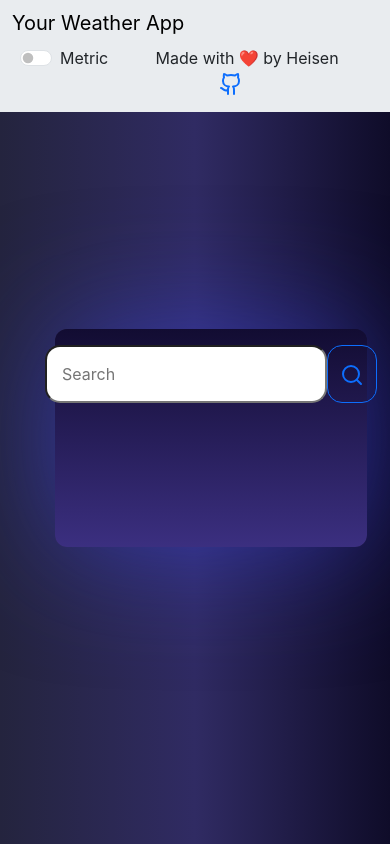
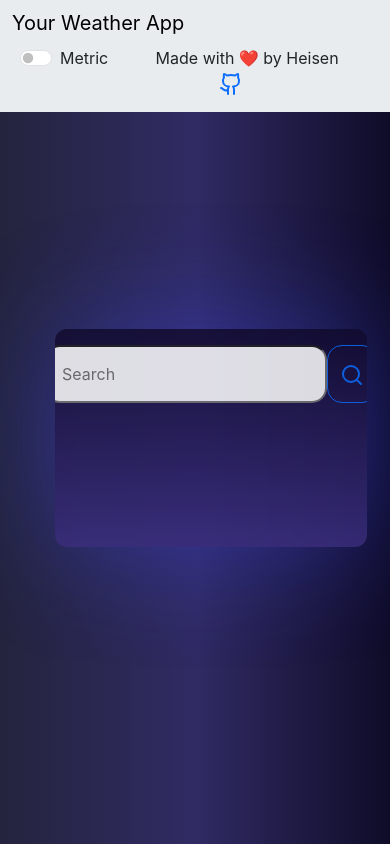
Before and after one commit to Heisen47/react-weather-app, a React (Create React App) app: page / in a window 390 px wide. Built offline with nearby package versions, Linux system fonts and the light colour scheme.

Commit message:
made mobile friendly a lill bit

```diff
--- a/src/Components/Weather-Components/Weather.jsx
+++ b/src/Components/Weather-Components/Weather.jsx
@@ -214,7 +214,7 @@ export const Weather = (props) => {
   };
 
   return (
-    <div className="container  p-3 m-3"
+    <div className="container p-3 m-3"
     style={{width:'80%'}}>
       <div className="d-flex" id="search-params">
         <input
@@ -235,7 +235,7 @@ export const Weather = (props) => {
         </button>
       </div>
       <br />
-      <div className="container-body">
+      <div className="container-body" id="container-body">
         <img src={Icon} alt="" id="Display-icon" />
         <div id="temp"> </div>
         <div id="feels-like"> </div>
--- a/src/Components/Weather-Components/weather.css
+++ b/src/Components/Weather-Components/weather.css
@@ -14,6 +14,7 @@ body {
 
 
 .container {
+    overflow: auto;
     position: absolute;
     left: 50%;
     top: 50%;
@@ -21,7 +22,7 @@ body {
     border-radius: 12px;
     box-shadow: 0 0 120px rgba(62, 71, 244, 0.5);
     background-image: linear-gradient(180deg, #120c32 0%, #3b2f80 100%);
-    /* opacity: 75%; */
+    opacity: 85%;
 }
 
 #search-params {
@@ -41,7 +42,10 @@ body {
 .container-body {
     font-family: 'Merriweather', serif;
     color: aliceblue;
+    max-height: 600px;
 }
+
+
 
 #temp {
     font-size: 50px;
```
